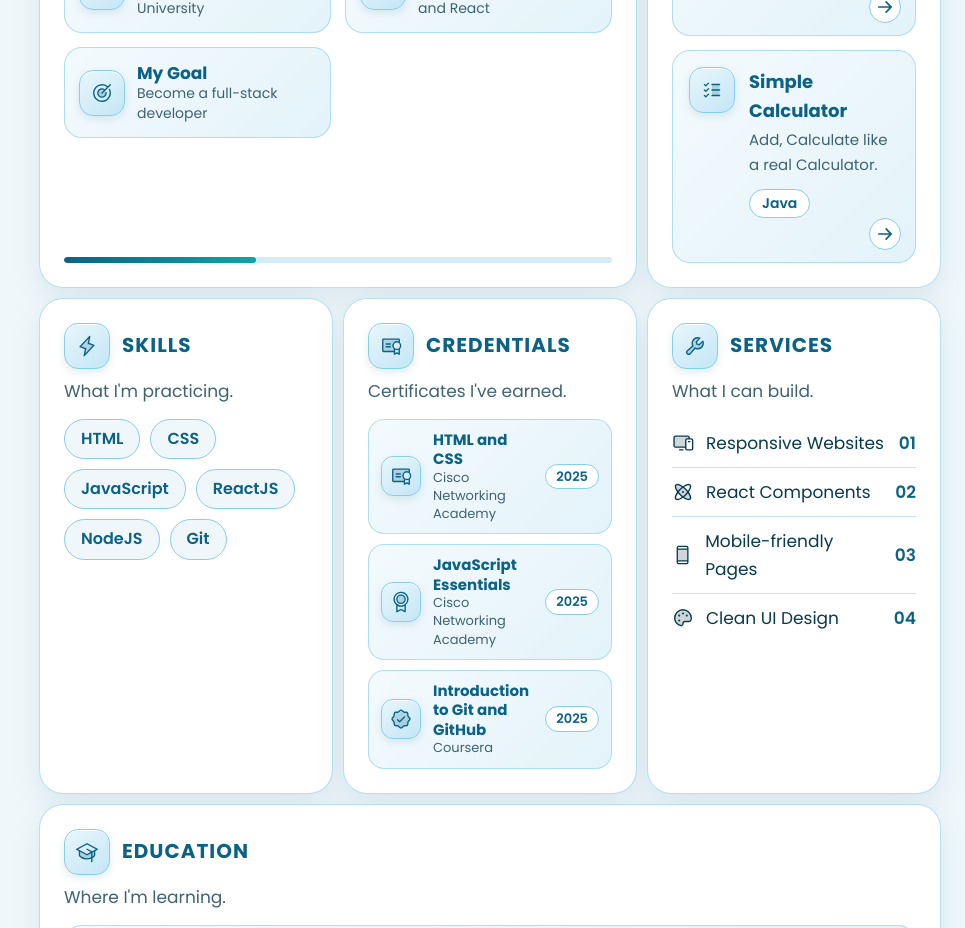
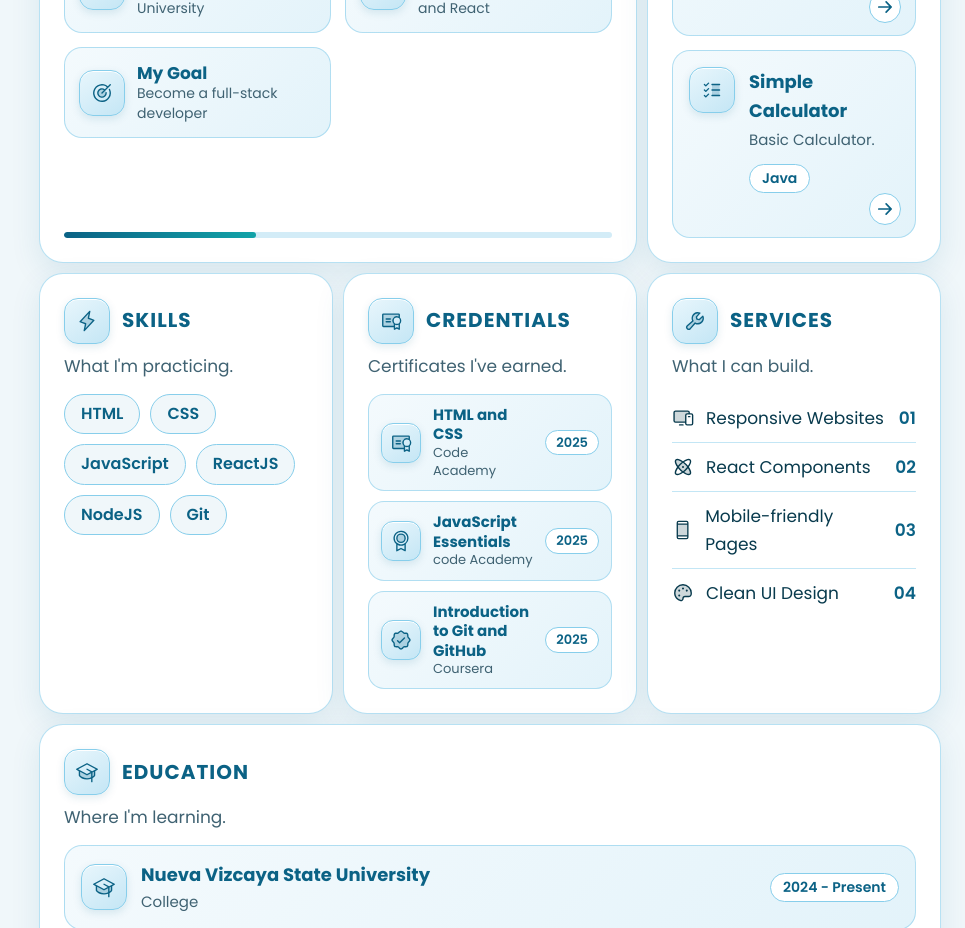
Before and after one commit to jimby-bot/Myportfolio, a React (Vite) app: page / in a window 1280 px wide. Shown: the part 860-1788 px from the top of the page, without its empty margins (315-1280 px from the left). Built offline with nearby package versions, Linux system fonts and the light colour scheme.

Commit message:
Update data.js

```diff
--- a/src/data.js
+++ b/src/data.js
@@ -42,7 +42,7 @@ export const SERVICES = [
 // [title, tag, description, icon]
 export const PROJECTS = [
   ['Personal Website', 'HTML and CSS', 'My first site, built from scratch.', Browsers],
-  ['Simple Calculator', 'Java', 'Add, Calculate like a real Calculator.', ListChecks],
+  ['Simple Calculator', 'Java', 'Basic Calculator.', ListChecks],
 ]
 // [school, level, years, icon]
 export const EDUCATION = [
@@ -52,7 +52,7 @@ export const EDUCATION = [
 // [title, issuer, year, icon, link]  <- EDIT THESE 3 with your own certificates.
 // Leave the link as '' if you have none; add a URL to make the certificate clickable.
 export const CERTIFICATES = [
-  ['HTML and CSS', 'Cisco Networking Academy', '2025', Certificate, ''],
-  ['JavaScript Essentials', 'Cisco Networking Academy', '2025', Medal, ''],
+  ['HTML and CSS', 'Code Academy', '2025', Certificate, ''],
+  ['JavaScript Essentials', 'code Academy', '2025', Medal, ''],
   ['Introduction to Git and GitHub', 'Coursera', '2025', SealCheck, ''],
 ]
```
